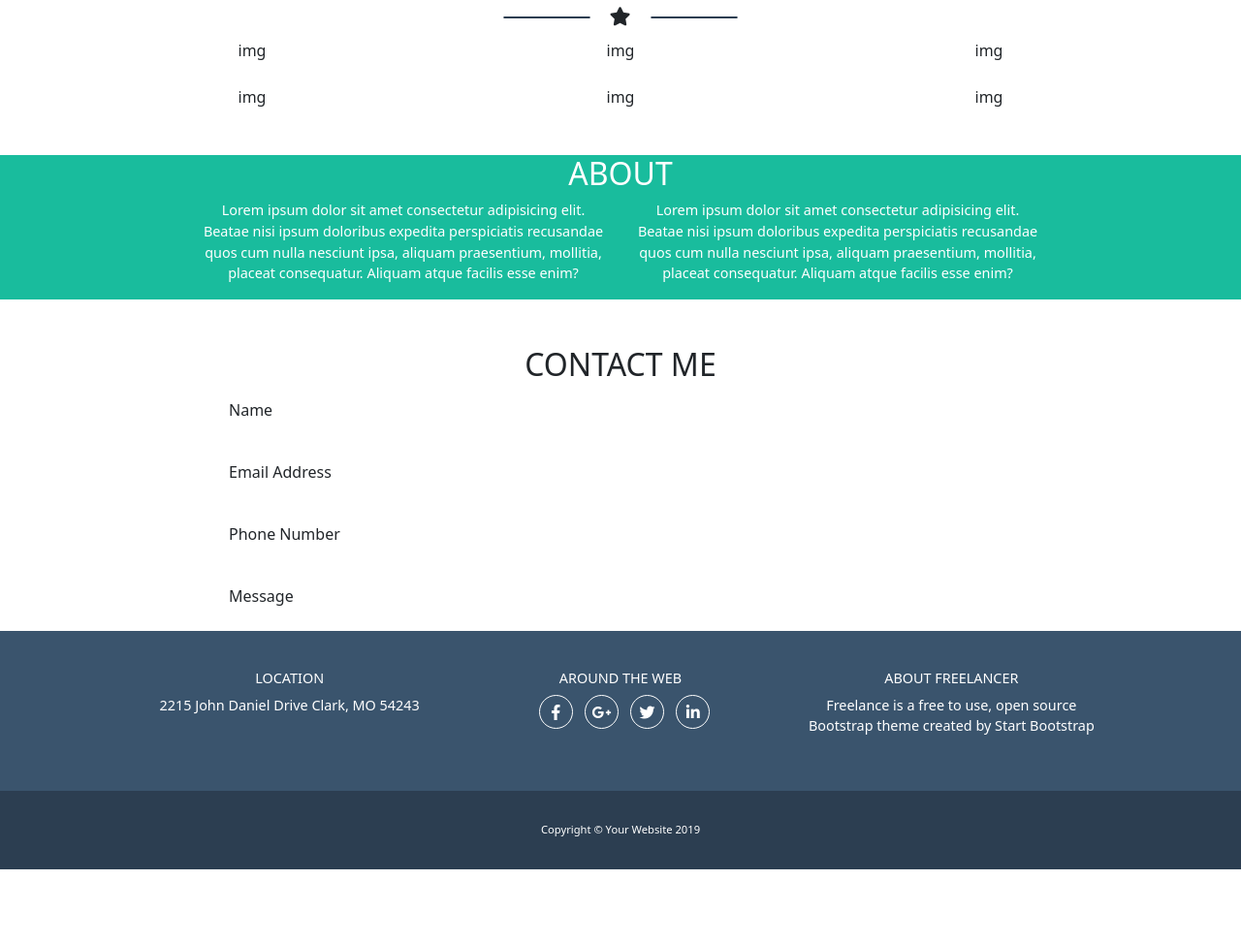
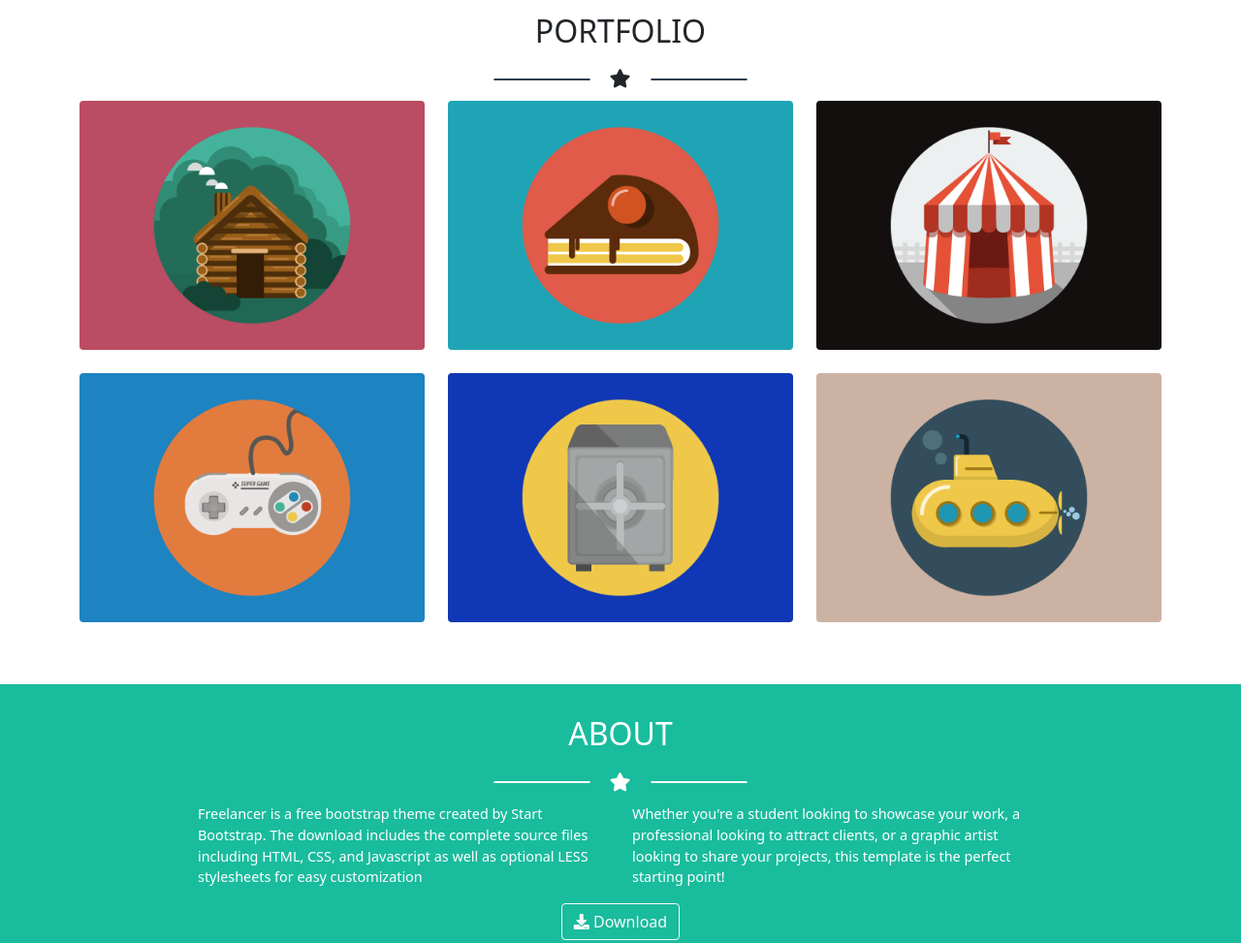
Before and after one commit to ludovicamessineo/html-css-bootstrap-freelancer, a plain HTML site: page index.html in a window 1280 px wide. Shown: the part 570-1543 px from the top of the page at 97% size. Before the commit the page ends 1483 px from the top, so only its background shows below. Drawn offline with nearby package versions, Linux system fonts and the light colour scheme.

Commit message:
add download btn and id anchor tag

```diff
--- a/css/style.css
+++ b/css/style.css
@@ -26,7 +26,8 @@ h1, h2, h3 {
 }
 
 section {
-    margin-top: 3rem;
+    margin-top: 2rem;
+    padding: 2rem 0;
     text-align: center;
 }
 
@@ -36,20 +37,30 @@ section {
 
 .line {
     display: inline-block;
-    width: 90px;
-    border: 1px solid white;
+    width: 50px;
+    border: 1.5px solid white;
     border-radius: 1px;
     vertical-align: middle;
 }
 
 .line-dark {
-    border: 1px solid #2c3e51;
+    border: 1.5px solid #2c3e51;
 }
 
 .star {
-    padding: 0 1rem;
+    padding: 0 .3rem;
     font-size: 1.2rem;
     vertical-align: middle;
+}
+
+@media all and (min-width: 768px) {
+    .line, .line-dark {
+        width: 100px;
+    }
+
+    .star {
+        padding: 0 1rem;
+    }
 }
 
 /* HEADER */
@@ -105,7 +116,7 @@ header {
     color: white;
 }
 
-.first-img {
+.avatar-img {
     width: 180px;
     margin: 0 auto;
     padding-bottom: .4rem;
--- a/index.html
+++ b/index.html
@@ -32,9 +32,9 @@
                     <div class="header-menu">
                         <div class="text-menu">
                             <ul>
-                                <li><a href="">Portfolio</a></li>
-                                <li><a href="">About</a></li>
-                                <li><a href="">Contact</a></li>
+                                <li><a href="#portfolio-link">Portfolio</a></li>
+                                <li><a href="#about-link">About</a></li>
+                                <li><a href="#contact-link">Contact</a></li>
                             </ul>
                         </div>
                         <div class="burger-menu">
@@ -53,7 +53,7 @@
         <!-- BANNER -->
         <section class="banner">
             <div class="container">
-                <div class="first-img">
+                <div class="avatar-img">
                     <img src="img/avatar.svg" alt="">
                 </div>
                 <div class="banner-text">
@@ -72,8 +72,9 @@
         <!-- /BANNER -->
 
         <!-- PORTFOLIO -->
-        <section class="portfolio">
+        <section class="portfolio" id="portfolio-link">
             <div class="container">
+                <div class="ms_section-title">
                     <h2>Portfolio</h2>
                     <div class="star-decoration">
                         <span class="line line-dark"></span>
@@ -82,29 +83,57 @@
                         </span>
                         <span class="line line-dark"></span>
                     </div>
+                </div>
                 <div class="row g-4">
-                    <div class="col-12 col-md-6 col-lg-4">img</div>
-                    <div class="col-12 col-md-6 col-lg-4">img</div>
-                    <div class="col-12 col-md-6 col-lg-4">img</div>
-                    <div class="col-12 col-md-6 col-lg-4">img</div>
-                    <div class="col-12 col-md-6 col-lg-4">img</div>
-                    <div class="col-12 col-md-6 col-lg-4">img</div>
+                    <div class="col-12 col-md-6 col-lg-4">
+                        <img class="rounded-2" src="img/cabin.png" alt="">
+                    </div>
+                    <div class="col-12 col-md-6 col-lg-4">
+                        <img class="rounded-2" src="img/cake.png" alt="">
+                    </div>
+                    <div class="col-12 col-md-6 col-lg-4">
+                        <img class="rounded-2" src="img/circus.png" alt="">
+                    </div>
+                    <div class="col-12 col-md-6 col-lg-4">
+                        <img class="rounded-2" src="img/game.png" alt="">
+                    </div>
+                    <div class="col-12 col-md-6 col-lg-4">
+                        <img class="rounded-2" src="img/safe.png" alt="">
+                    </div>
+                    <div class="col-12 col-md-6 col-lg-4">
+                        <img class="rounded-2" src="img/submarine.png" alt="">
+                    </div>
                 </div>
             </div>
         </section>
         <!-- /PORTFOLIO -->
 
         <!-- ABOUT -->
-        <section class="about">
+        <section class="about" id="about-link">
             <div class="ms_container">
                 <div class="container-fluid">
+                    <div class="ms_section-title">
                         <h2>About</h2>
+                        <div class="star-decoration">
+                            <span class="line"></span>
+                            <span class="star">
+                                <i class="fas fa-star"></i>
+                            </span>
+                            <span class="line"></span>
+                        </div>
+                    </div>
                     <div class="row">
-                        <div class="col-12 col-md-6">
-                            <p>Lorem ipsum dolor sit amet consectetur adipisicing elit. Beatae nisi ipsum doloribus expedita perspiciatis recusandae quos cum nulla nesciunt ipsa, aliquam praesentium, mollitia, placeat consequatur. Aliquam atque facilis esse enim?</p>
+                        <div class="text-start col-12 col-md-6">
+                            <p>Freelancer is a free bootstrap theme created by Start Bootstrap. The download includes the complete source files including HTML, CSS, and Javascript as well as optional LESS stylesheets for easy customization</p>
                         </div>
-                        <div class="col-12 col-md-6">
-                            <p>Lorem ipsum dolor sit amet consectetur adipisicing elit. Beatae nisi ipsum doloribus expedita perspiciatis recusandae quos cum nulla nesciunt ipsa, aliquam praesentium, mollitia, placeat consequatur. Aliquam atque facilis esse enim?</p>
+                        <div class="text-start col-12 col-md-6">
+                            <p>Whether you're a student looking to showcase your work, a professional looking to attract clients, or a graphic artist looking to share your projects, this template is the perfect starting point!</p>
+                        </div>
+                        <div class="col-12">
+                            <button type="button" class="btn btn-outline-light">
+                                <i class="fas fa-download"></i>
+                                Download
+                            </button>
                         </div>
                     </div>
                 </div>
@@ -113,10 +142,17 @@
         <!-- /ABOUT -->
 
         <!-- CONTACT -->
-        <section class="contact">
+        <section class="contact" id="contact-link">
             <div class="ms_container">
                 <div class="container-fluid">
                     <h2>Contact me</h2>
+                    <div class="star-decoration">
+                        <span class="line line-dark"></span>
+                        <span class="star">
+                            <i class="fas fa-star"></i>
+                        </span>
+                        <span class="line line-dark"></span>
+                    </div>
                     <ul>
                         <li>Name</li>
                         <div class="line"></div>
@@ -163,7 +199,7 @@
                         </div>
                         <div class="col-12 col-md-4">
                             <h3>About freelancer</h3>
-                            <p>Freelance is a free to use, open source Bootstrap theme created by Start Bootstrap</p>
+                            <p>Freelance is a free to use, open source Bootstrap theme created by <a href="">Start Bootstrap</a></p>
                         </div>
                     </div>
                 </div>
```
Lines whose indentation alone changed are shown as unchanged.
